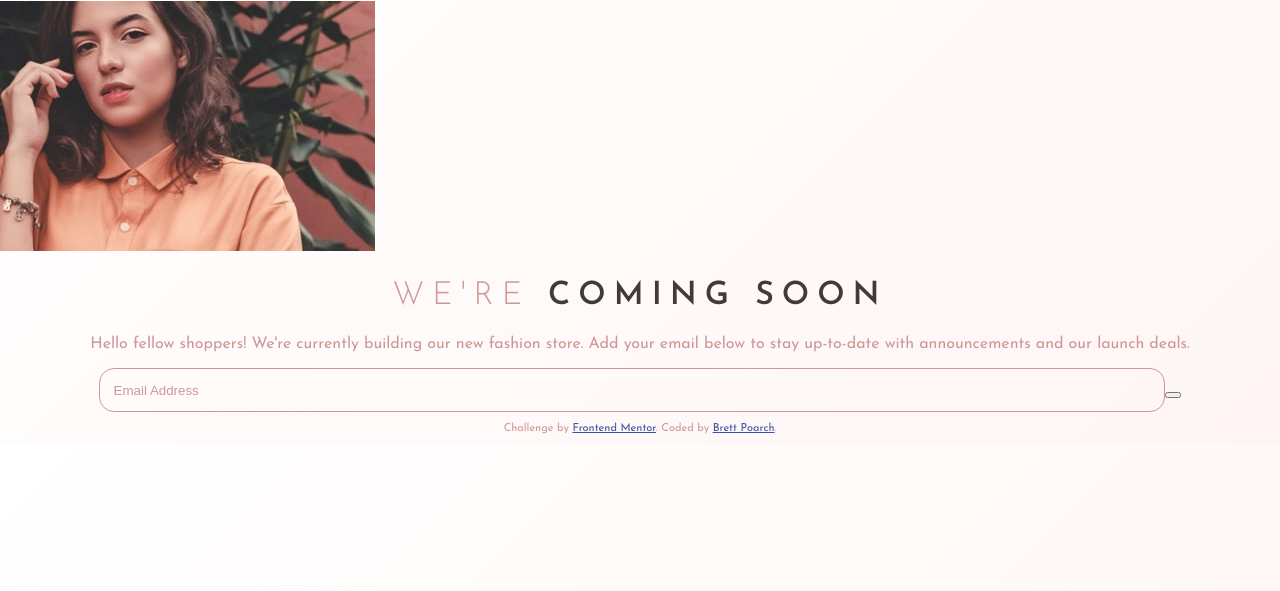
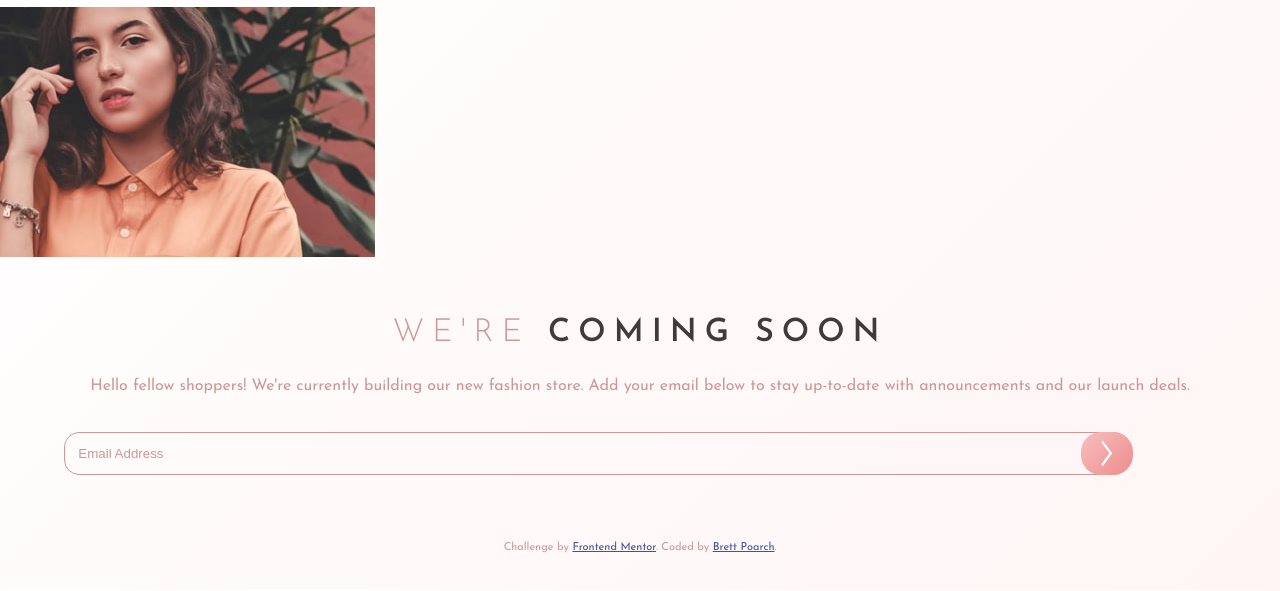
Before and after one commit to brettpoarch/Base-Apparel-coming-soon-page, a plain HTML site: page index.html in a window 1280 px wide. Shown: the part 151-742 px from the top of the page. Drawn offline with Linux system fonts and the light colour scheme.

Commit message:
styling form

```diff
--- a/css/styles.css
+++ b/css/styles.css
@@ -1,7 +1,7 @@
 body {
 	margin: 0;
 	font-family: 'Josefin Sans', sans-serif;
-	background: linear-gradient(135deg, hsl(0, 0%, 100%), hsl(0, 100%, 98%)); 135deg, from hsl(0, 80%, 86%), to hsl(0, 74%, 74%)
+	background: linear-gradient(135deg, hsl(0, 0%, 100%), hsl(0, 100%, 98%));
 	line-height: 1.6;
 	color: hsl(0, 36%, 70%);
 }
@@ -18,6 +18,8 @@ body {
 
 .main {
 	text-align: center;
+	margin-top: 3em;
+	padding: 0 1em;
 }
 
 h1 {
@@ -32,6 +34,11 @@ strong {
 	color: hsl(0, 6%, 24%);
 }
 
+.form-container {
+	display: flex;
+	margin: 2em 0 4em;
+}
+
 input {
 	width: 90%;
 	border-radius: 15px;
@@ -44,3 +51,25 @@ input {
 ::placeholder {
 	color: hsl(0, 36%, 70%);
 }
+
+.arrow {
+	padding: .5em 1.25em;
+	background: linear-gradient(135deg, hsl(0, 80%, 86%), hsl(0, 74%, 74%));
+	border-radius: 20px;
+	margin-left: -3em;
+
+}
+
+.arrow:hover,
+.arrow:focus {
+	cursor: pointer;
+	background: hsl(0, 80%, 86%);
+	box-shadow: -5px 10px 15px 5px hsl(0, 36%, 70%);
+}
+
+.arrow:hover ~ input {
+	border: 1px solid hsl(0, 93%, 68%);
+}
+footer {
+	margin-bottom: 2em;
+}
--- a/index.html
+++ b/index.html
@@ -30,9 +30,9 @@
     <h1>We're <strong>coming soon</strong></h1>
     <p>Hello fellow shoppers! We're currently building our new fashion store.
     Add your email below to stay up-to-date with announcements and our launch deals.</p>
-    <form>
-      <input type="email" placeholder="Email Address"/><button type="submit"></button>
-
+    <form class="form-container">
+      <input type="email" placeholder="Email Address"/>
+      <img class="arrow" src="images/icon-arrow.svg" alt="">
     </form>
   </div>
 
@@ -43,4 +43,10 @@
     </p>
   </footer>
 </body>
+<script>
+  const arrow = document.querySelector('.arrow')
+  arrow.onclick = function() {
+    console.log('hello')
+  }
+</script>
 </html>
```
